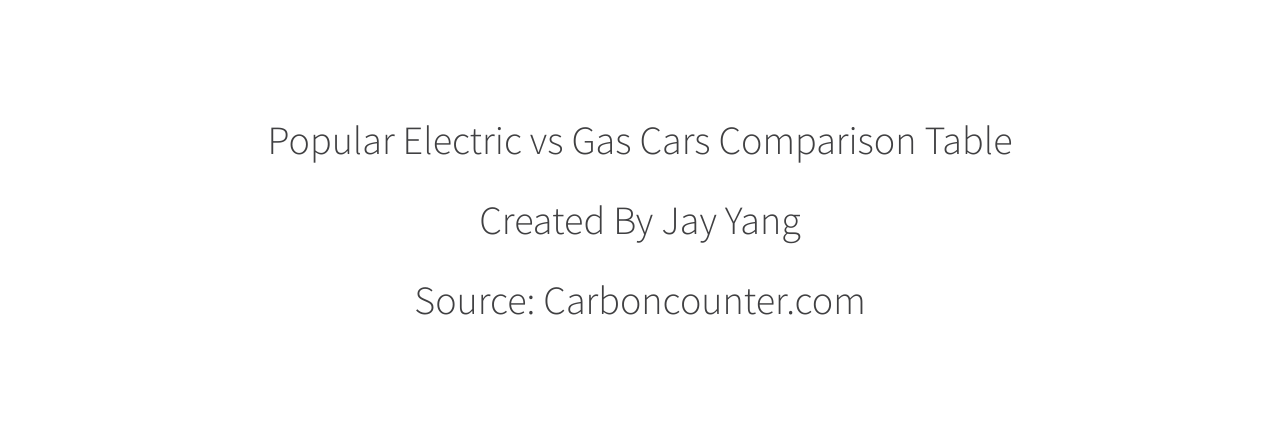
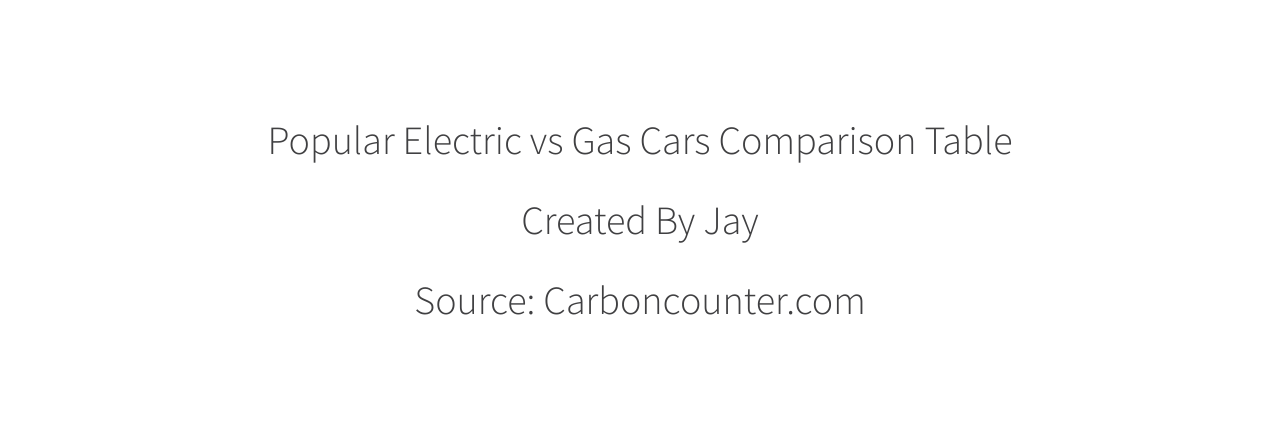
Before and after one commit to yangzr1818/carsComparison, a plain HTML site: page index.html in a window 1280 px wide. Shown: the top 425 px of the page. Drawn offline with Linux system fonts and the light colour scheme.

Commit message:
deleted last name

```diff
--- a/index.html
+++ b/index.html
@@ -13,7 +13,7 @@
 </head>
 <body>
 	<section class="cd-intro">
-		<h1>Popular Electric vs Gas Cars Comparison Table<br><br> Created By Jay Yang <br><br> Source: Carboncounter.com</h1>
+		<h1>Popular Electric vs Gas Cars Comparison Table<br><br> Created By Jay <br><br> Source: Carboncounter.com</h1>
 
 	</section> <!-- .cd-intro -->
 
```
